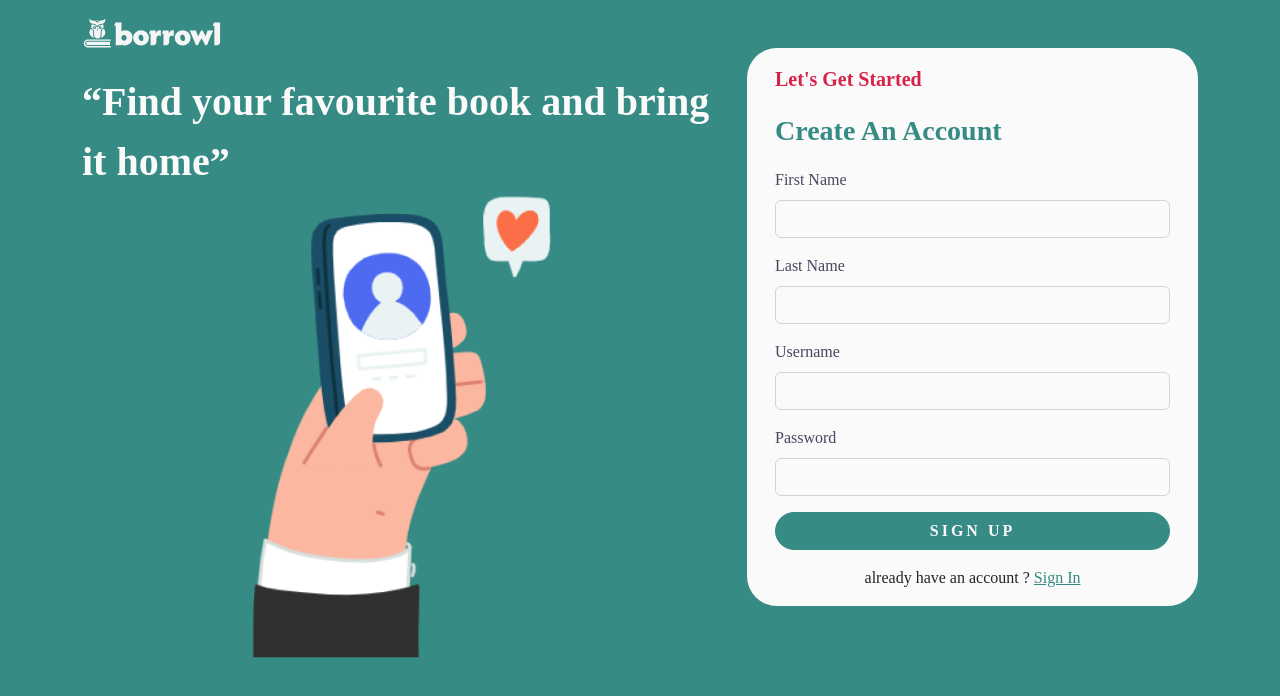
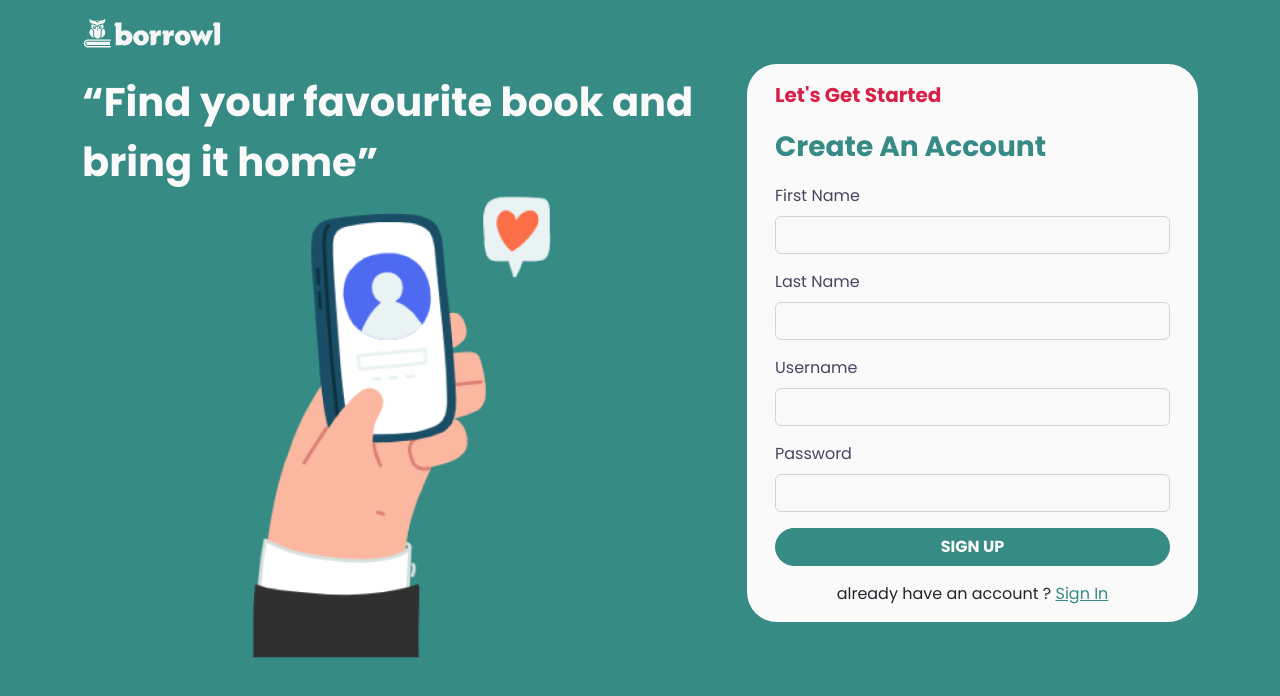
Before and after one commit to fahmiaf13/Borrowl, a plain HTML site: page sign-up.html in a window 1280 px wide. Drawn offline with nearby package versions, Linux system fonts and the light colour scheme; some packages are replaced by stand-ins of ours; a script that the page names is missing.

Commit message:
update 3

```diff
--- a/sign-up.html
+++ b/sign-up.html
@@ -7,10 +7,13 @@
     <title>Sign Up</title>
     <link rel="stylesheet" href="style/main.css" />
     <link rel="shortcut icon" href="/img/favicon.ico" />
+    <link rel="preconnect" href="https://fonts.googleapis.com" />
+    <link rel="preconnect" href="https://fonts.gstatic.com" crossorigin />
+    <link href="https://fonts.googleapis.com/css2?family=Poppins:ital,wght@0,100;0,200;0,300;0,400;0,500;0,600;0,700;0,800;0,900;1,100;1,200;1,300;1,400;1,500;1,600;1,700;1,800;1,900&display=swap" rel="stylesheet" />
   </head>
   <body class="body-sign-up">
     <section class="sign-up">
-      <nav class="navbar bg-transparent">
+      <nav class="navbar bg-primary">
         <div class="container">
           <a class="navbar-brand" href="index.html">
             <img src="img/logo.svg" alt="" height="40" />
@@ -24,7 +27,7 @@
             <div class="text-white fs-1 fw-bold">“Find your favourite book and bring it home”</div>
             <img src="img/sign-up-hero.png" alt="" class="img-fluid" />
           </div>
-          <div class="col-lg-5">
+          <div class="col-lg-5 mt-3">
             <div class="container brd bg-white">
               <div class="sign-up-form">
                 <form class="px-3" onsubmit="signUp(event);" autocomplete="off">
@@ -46,7 +49,7 @@
                     <label class="form-label text-black">Password</label>
                     <input type="password" class="form-control" id="password" required />
                   </div>
-                  <button type="submit" class="btn btn-primary w-100 login-btn fw-bold">SIGN UP</button>
+                  <button type="submit" class="btn btn-primary w-100 fw-bold">SIGN UP</button>
                 </form>
                 <div class="d-flex justify-content-center py-3">
                   <span>already have an account ? <a href="index.html">Sign In</a></span>
@@ -62,6 +65,6 @@
     <script src="style/node_modules/@popperjs/core/dist/umd/popper.min.js"></script>
     <script src="style/node_modules/bootstrap/dist/js/bootstrap.min.js"></script>
 
-    <script src="js/sign_up.js"></script>
+    <script src="static/js/sign_up.js"></script>
   </body>
 </html>
```
Also changed, not shown: bookshelf_page.html (+4 -0 lines).
